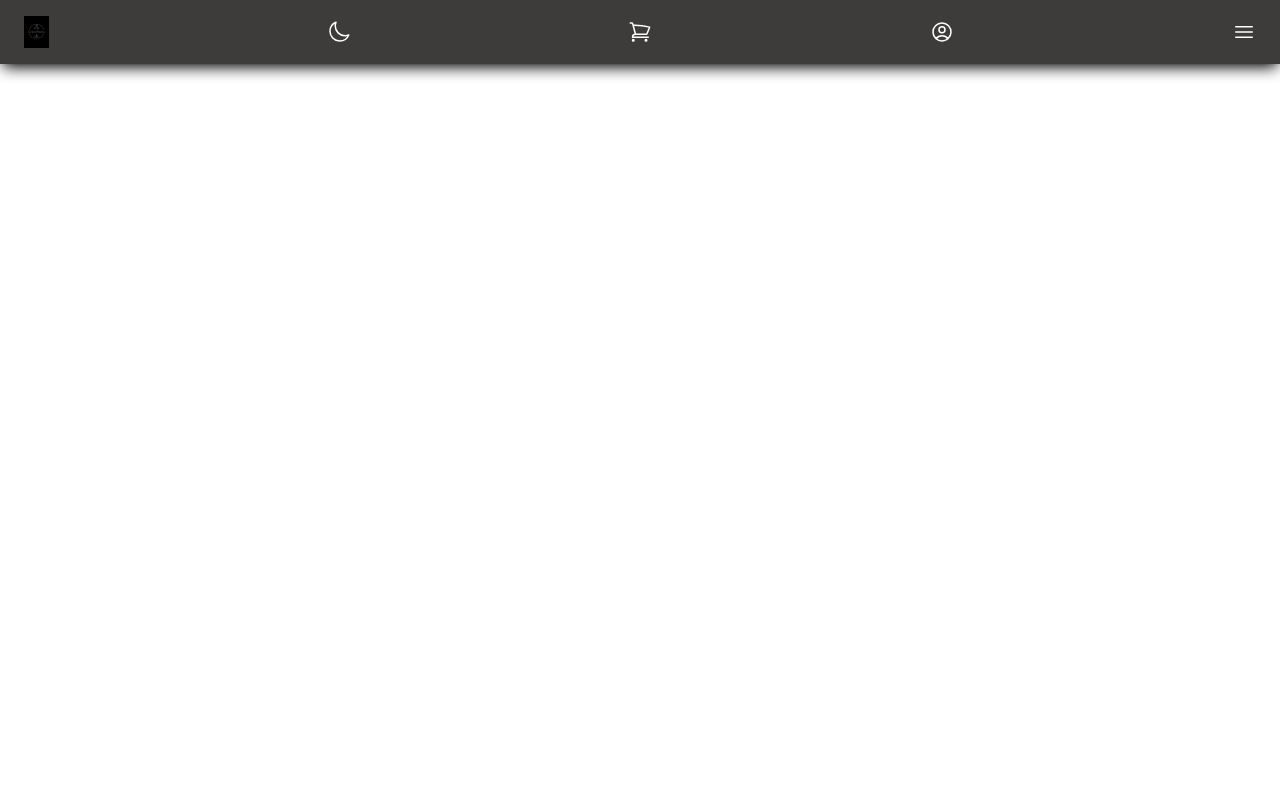
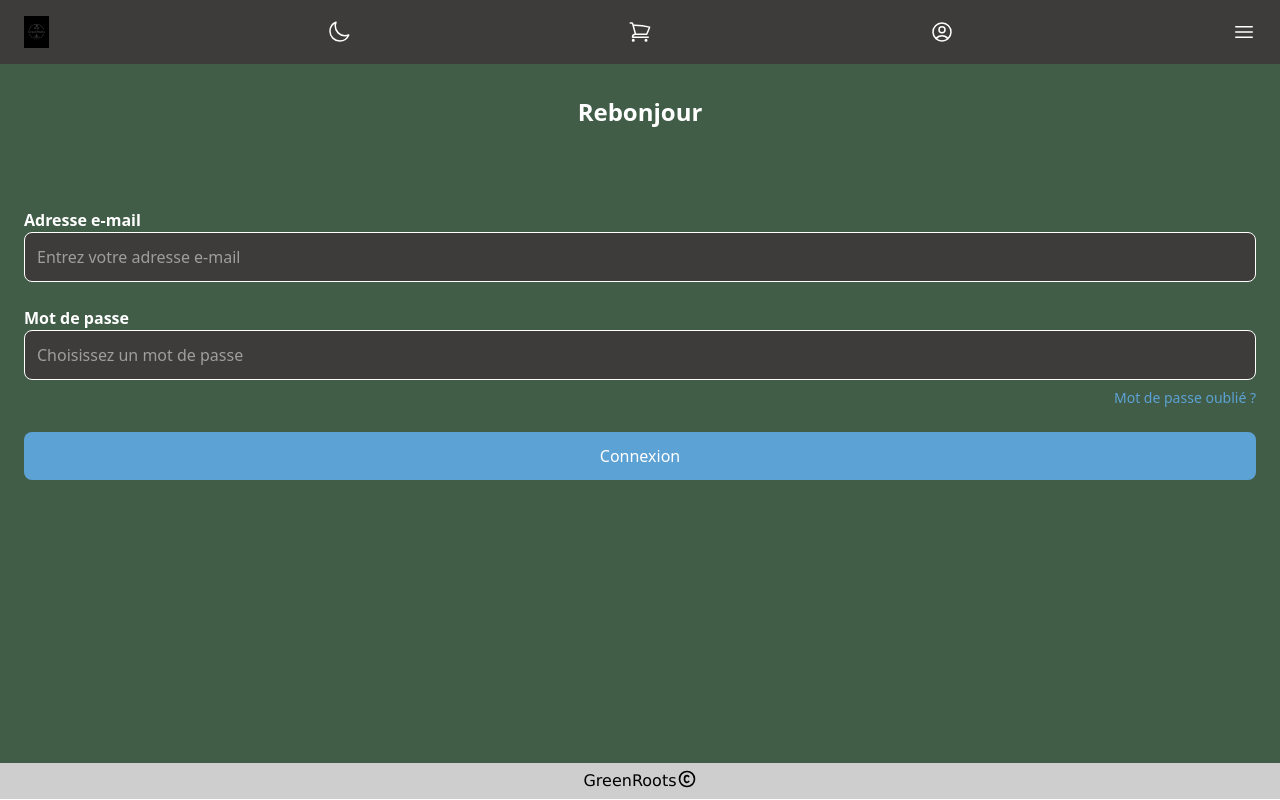
Before and after one commit to NathanBegue/GreenRoots-front, a React (Vite) app: page /connexion in a window 1280 px wide. Built offline with nearby package versions, Linux system fonts and the light colour scheme.

Commit message:
page connexion integrée

```diff
--- a/src/component/layout/Footer.tsx
+++ b/src/component/layout/Footer.tsx
@@ -1,6 +1,6 @@
 export default function Footer() {
     return (
-        <footer className="bg-dark-third  w-full flex justify-center items-center  h-9 shadow-black shadow-lg">
+        <footer className="bg-dark-third  w-full flex justify-center items-center  h-9 ">
             <p className="font-content flex"> GreenRoots
                 <img src="images/icons/copyright.svg" alt="" className="w-5 h-5" />
             </p>
--- a/src/component/pages/Connexion.tsx
+++ b/src/component/pages/Connexion.tsx
@@ -1,7 +1,50 @@
+import { Link } from "react-router";
+
 export default function Connexion() {
     return (
-        <div>
-            <h1>Connexion</h1>
+        <div className="w-full min-h-[calc(100vh-37px)] px-6 py-10 shadow-lg pt-24 bg-dark-primary text-white">
+
+            <h1 className="text-2xl font-bold text-center mb-20">Rebonjour</h1>
+
+            <form action="" className="flex flex-col gap-6 pt-20">
+                {/* Email */}
+                <div className="flex flex-col">
+                    <label htmlFor="mail" className="font-semibold mb-1">Adresse e-mail</label>
+                    <input
+                        type="email"
+                        id="mail"
+                        name="mail"
+                        placeholder="Entrez votre adresse e-mail"
+                        className="border p-3 rounded-lg w-full bg-dark-secondary text-white focus:outline-none focus:ring-2 focus:ring-cta"
+                        required
+                    />
+                </div>
+
+                {/* Mot de passe */}
+                <div className="flex flex-col">
+                    <label htmlFor="password" className="font-semibold mb-1">Mot de passe</label>
+                    <input
+                        type="password"
+                        id="password"
+                        name="password"
+                        placeholder="Choisissez un mot de passe"
+                        className="border p-3 rounded-lg w-full bg-dark-secondary text-white focus:outline-none focus:ring-2 focus:ring-cta"
+                        required
+                    />
+                    {/* Lien Mot de passe oublié */}
+                    <Link to="/mot-de-passe-oublie" className="text-sm text-cta hover:underline pt-2 self-end">
+                        Mot de passe oublié ?
+                    </Link>
+                </div>
+
+                {/* Bouton de connexion */}
+                <button
+                    type="submit"
+                    className="bg-cta text-white py-3 px-6 rounded-lg w-full font-bold hover:bg-cta-dark transition"
+                >
+                    Connexion
+                </button>
+            </form>
         </div>
     );
 }
```
